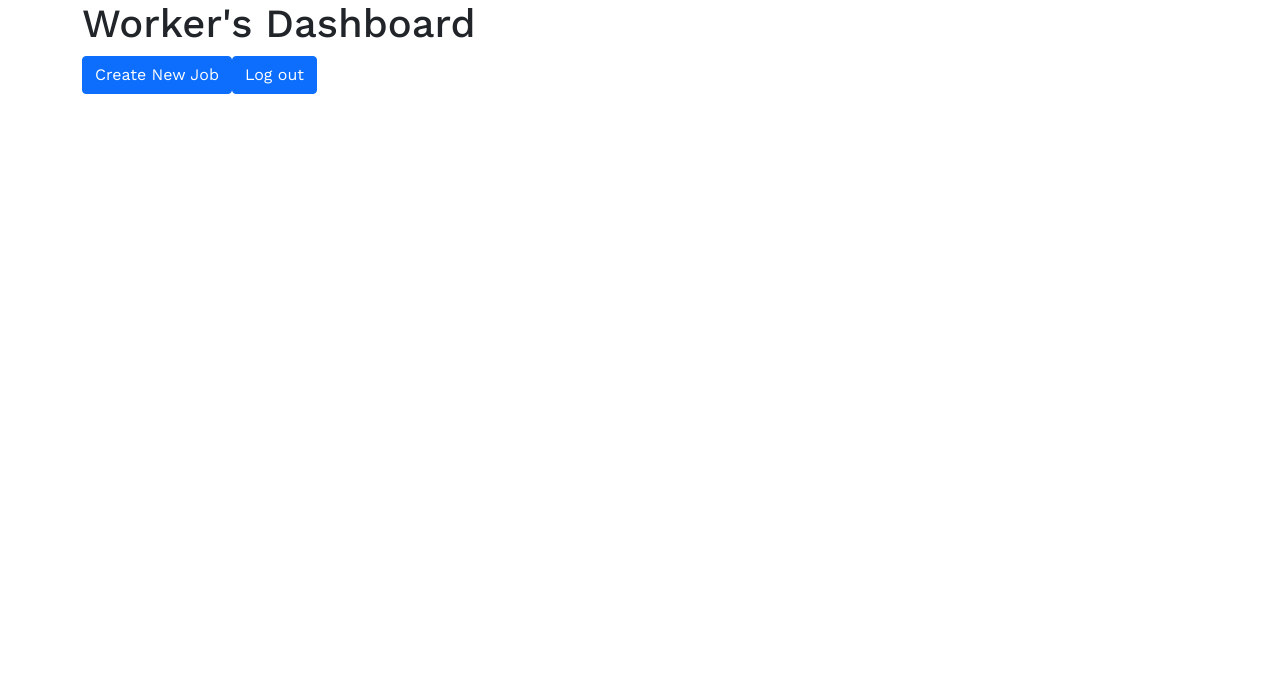
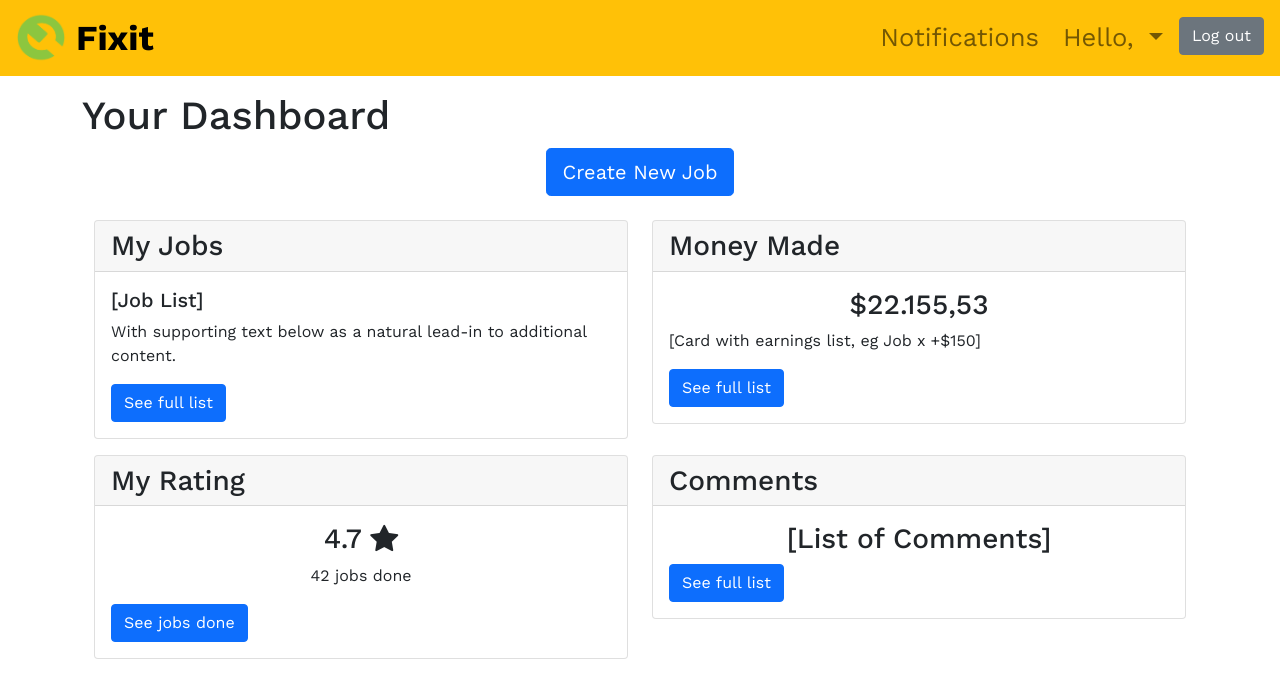
Before and after one commit to matiaslcoulougian/fixit-app, a React (Create React App) app: page /dashboard in a window 1280 px wide. Shown: the top 698 px of the page. Built offline with nearby package versions, Linux system fonts and the light colour scheme.

Commit message:
workers dashboard improved

```diff
--- a/src/components/NavBar.jsx
+++ b/src/components/NavBar.jsx
@@ -1,5 +1,6 @@
 import Logo from "./logo.png";
 import React from "react";
+import {useNavigate} from "react-router-dom";
 
 export const NavBar = (props) => {
     const logoWidthHeight = "50";
@@ -11,6 +12,13 @@ export const NavBar = (props) => {
         color: "black",
         fontWeight: "bold",
     };
+
+    const navigate = useNavigate();
+
+    async function logout() {
+        window.localStorage.clear();
+        navigate("/login")
+    }
 
     return (
         <div className="navbar navbar-expand-md navbar-light bg-warning px-3">
@@ -44,7 +52,7 @@ export const NavBar = (props) => {
                     </li>
 
                     <li className="nav-item ms-2 d-md-inline">
-                        <a className="btn btn-secondary" href="/">Log out</a>
+                        <a className="btn btn-secondary" onClick={logout}>Log out</a>
                     </li>
                 </ul>
             </div>
--- a/src/components/pages/Dashboard.jsx
+++ b/src/components/pages/Dashboard.jsx
@@ -4,6 +4,7 @@ import {CREATE_JOB_POST} from "../../queries/mutations";
 import {useMutation} from "@apollo/client";
 import "../styles/Dashboard.css";
 import {useNavigate} from "react-router-dom";
+import {NavBar} from "../NavBar";
 
 export const Dashboard = () => {
     const navigate = useNavigate()
@@ -103,22 +104,80 @@ export const Dashboard = () => {
                         </div>
                     </div>
                 </div>
+                <div className="text-center">
+                    <button className="btn btn-lg btn-primary text-center" data-bs-toggle="modal" data-bs-target="#new-job-modal"> Create New Job</button>
+                </div>
+
+                <div className="container">
+                    <div className="row mt-4">
+                        <div className="col-md-6">
+                            <div className="card">
+                                <h3 className="card-header">My Jobs</h3>
+                                <div className="card-body">
+                                    <h5 className="card-title">[Job List]</h5>
+                                    <p className="card-text">With supporting text below as a natural lead-in to
+                                        additional content.</p>
+                                    <a href="#" className="btn btn-primary">See full list</a>
+                                </div>
+                            </div>
+                        </div>
 
 
-                <button className="btn btn-primary" data-bs-toggle="modal" data-bs-target="#new-job-modal"> Create New Job</button>
-                <button className="btn btn-primary" onClick={logout}> Log out</button>
+                        <div className="col-md-6">
+                            <div className="card">
+                                <h3 className="card-header">Money Made</h3>
+                                <div className="card-body">
+                                    <h3 className="card-title text-center">$22.155,53</h3>
+                                    <p className="card-text">[Card with earnings list, eg Job x +$150]</p>
+                                    <a href="#" className="btn btn-primary">See full list</a>
+                                </div>
+                            </div>
+                        </div>
+
+                </div>
+
+                    <div className="row mt-3">
+                        <div className="col-md-6">
+                            <div className="card">
+                                <h3 className="card-header">My Rating</h3>
+                                <div className="card-body">
+                                    <h3 className="card-title text-center">4.7 <i className="bi bi-star-fill "></i></h3>
+                                    <p className="card-text text-center">42 jobs done</p>
+                                    <a href="#" className="btn btn-primary">See jobs done</a>
+                                </div>
+                            </div>
+                        </div>
+
+
+                        <div className="col-md-6">
+                            <div className="card">
+                                <h3 className="card-header">Comments</h3>
+                                <div className="card-body">
+                                    <h3 className="card-title text-center">[List of Comments]</h3>
+
+                                    <a href="#" className="btn btn-primary">See full list</a>
+                                </div>
+                            </div>
+                        </div>
+
+                    </div>
+                </div>
+
             </div>);
     }
 
 
 
   return (
-    <div className="container">
-        <h1>Worker's Dashboard</h1>
-        <NewJobModal/>
+      <div>
+        <NavBar firstName={window.localStorage.getItem("firstName")}/>
+        <div className="container mt-3">
+            <h1>Your Dashboard</h1>
+            <NewJobModal/>
 
 
-    </div>
+        </div>
+        </div>
   );
 
 
--- a/src/components/pages/LoginForm.jsx
+++ b/src/components/pages/LoginForm.jsx
@@ -72,7 +72,7 @@ export const LoginForm = () =>{
 
             <div className="fieldRow-b">
                 <label>Password</label>
-                <input ref={passwordRef} type="password" placeholder="Enter your password"/>
+                <input ref={passwordRef}  onKeyPress={handleKeyPressed} type="password" placeholder="Enter your password"/>
             </div>
 
             {/*<FormInput onChange={(e) => setPassword(e.target.value)} description="Password" placeholder="Enter your password" type="password" variable={props.password}/>*/}
@@ -83,9 +83,15 @@ export const LoginForm = () =>{
 
     const FormButton = props => (
         <div id="button" className="fieldRow-b">
-            <button onClick={handleSubmit}>{props.title}</button>
+            <button onClick={handleSubmit} >{props.title}</button>
         </div>
     );
+
+    const handleKeyPressed = (e) => {
+        if (e.key === 'Enter') {
+            handleSubmit()
+        }
+    }
 
     const RegisterOption = props => (
         <div id="register-form">
```
